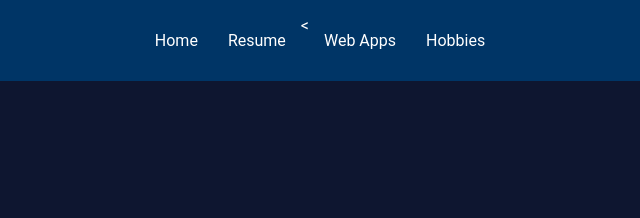
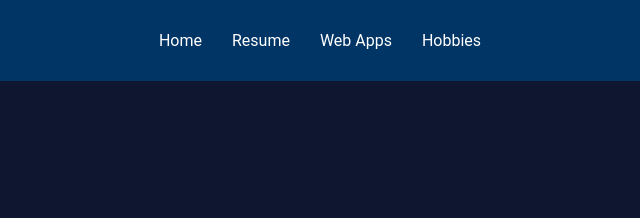
Before and after one commit to MethHouseTestHouse/portfolio-website, a plain HTML site: page resume.html in a window 1280 px wide. Shown: the top 218 px of the page, 320-960 px from the left. Drawn offline with Linux system fonts and the light colour scheme.

Commit message:
Update resume.html

```diff
--- a/resume.html
+++ b/resume.html
@@ -14,7 +14,7 @@
             <nav class="navbar">
                 <a href="index.html">Home </a>
                 <a href="resume.html">Resume</a>
-                <<a href="webApps.html">Web Apps</a>
+                <a href="webApps.html">Web Apps</a>
                 <a href="hobbies.html">Hobbies</a>
             </nav>
         </header>
```
